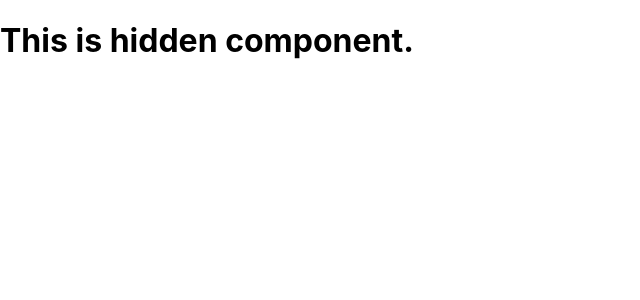
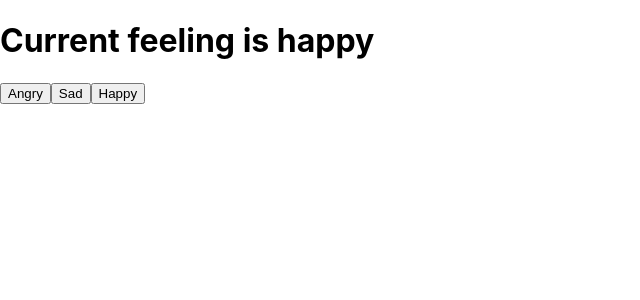
Before and after one commit to kadirermaya/ReactEssential, a React (Create React App) app: page / in a window 1280 px wide. Shown: the top 300 px of the page, without its empty margins (0-640 px from the left). Built offline with nearby package versions, Linux system fonts and the light colour scheme.

Commit message:
useState Hook used and practiced

```diff
--- a/src/App.js
+++ b/src/App.js
@@ -1,21 +1,16 @@
-import React from 'react';
+import React, { useState } from 'react';
 import "./App.css"
 
-function HiddenComponent() {
-  return <h1>This is hidden component.</h1>
-}
-
-function RegularComponent() {
-  return <h1>This is component can be seen for everyone.</h1>
-}
-
-function App({ authorized }) {
-
+function App() {
+  const [feeling, setEmotion] = useState("happy");
   return (
     <>
-      {authorized ? <HiddenComponent /> : <RegularComponent />}
+      <h1>Current feeling is {feeling}</h1>
+      <button onClick={() => setEmotion("angry")}>Angry</button>
+      <button onClick={() => setEmotion("sad")}>Sad</button>
+      <button onClick={() => setEmotion("happy")}>Happy</button>
     </>
-  )
+  );
 }
 
 export default App;
```
